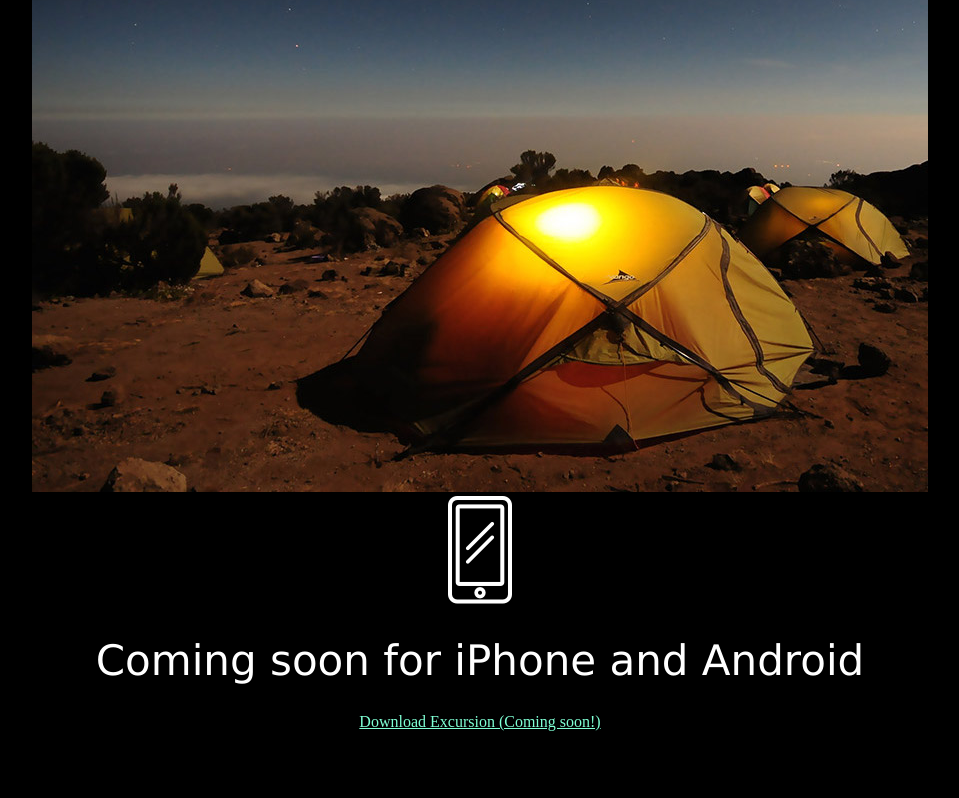
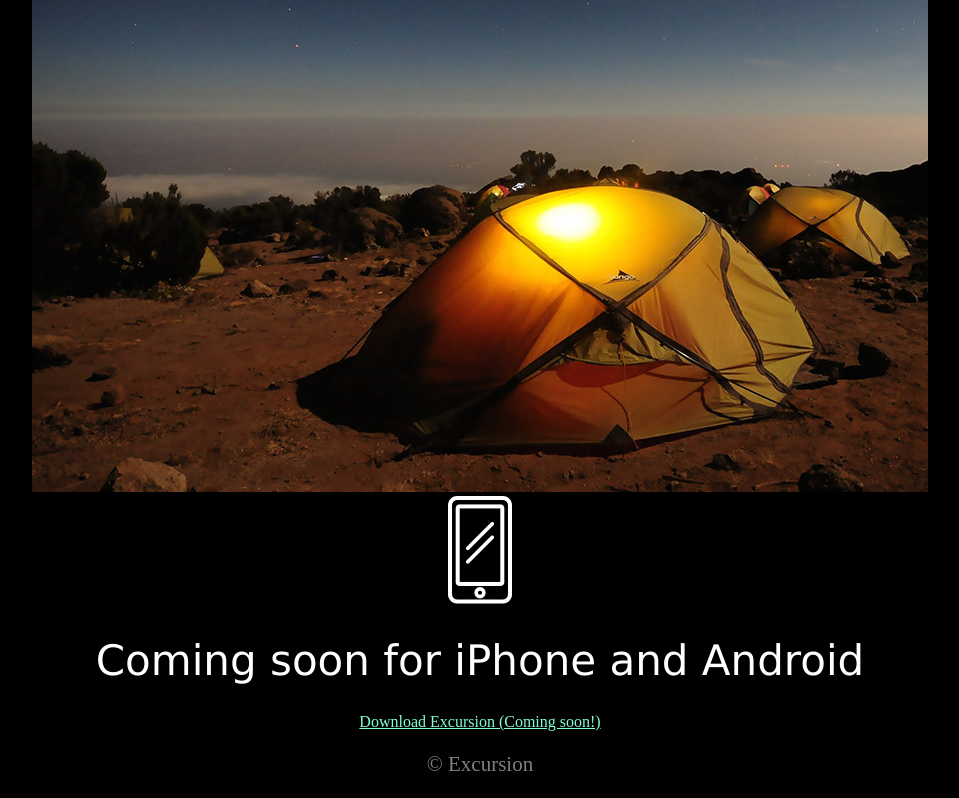
Before and after one commit to AngeloAndrea/excursion, a plain HTML site: page index.html in a window 1280 px wide. Shown: the part 479-1277 px from the top of the page, without its empty margins (160-1119 px from the left). Drawn offline with Linux system fonts and the light colour scheme.

Commit message:
added_css_footer

```diff
--- a/resources/css/style.css
+++ b/resources/css/style.css
@@ -30,3 +30,13 @@ a {
     font-size: 21px;
     color: gray;
 }
+
+p {
+    font-size: 21px;
+    color: gray;
+}
+
+
+footer {
+    text-align: right;
+}
```
